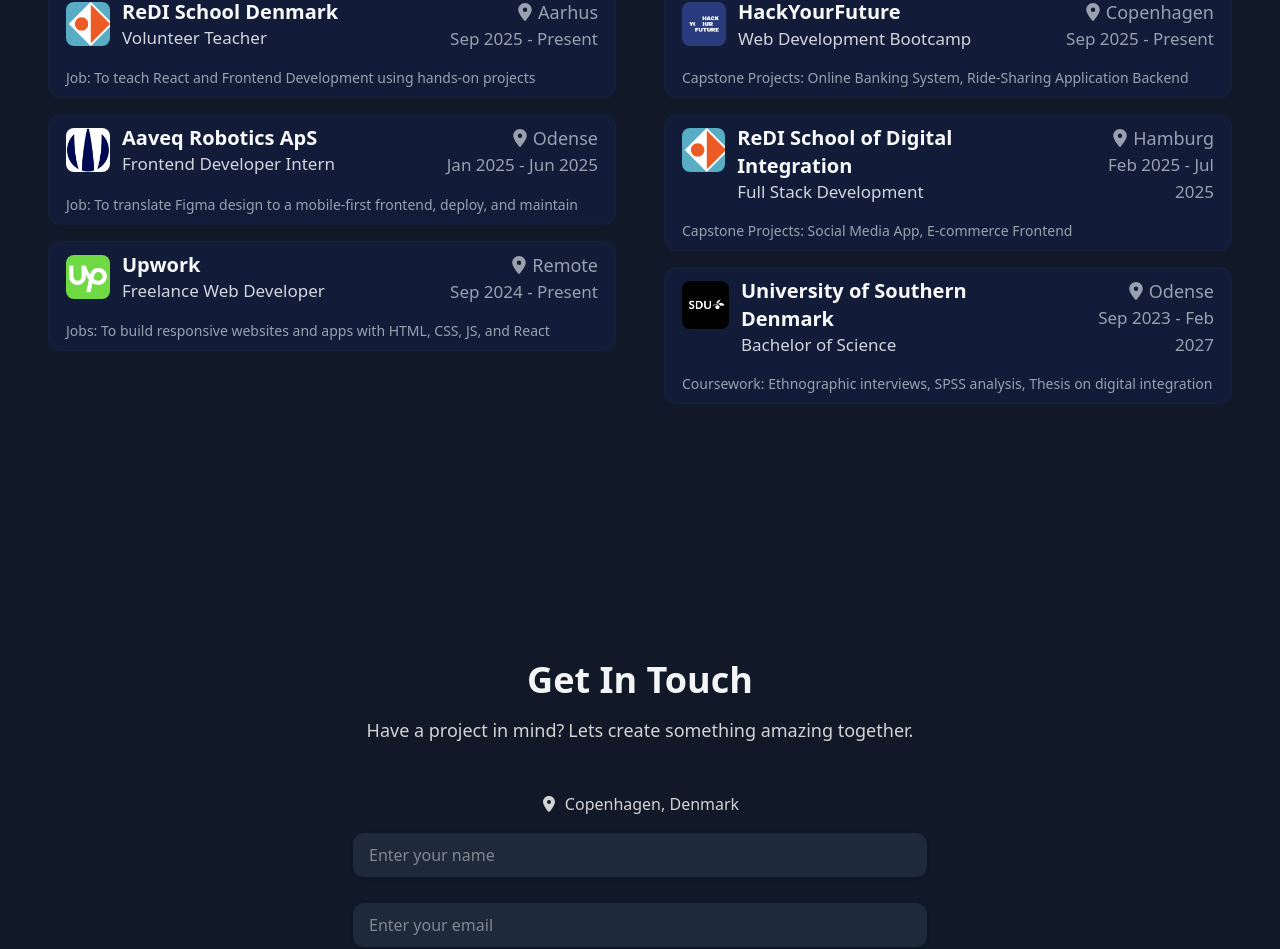
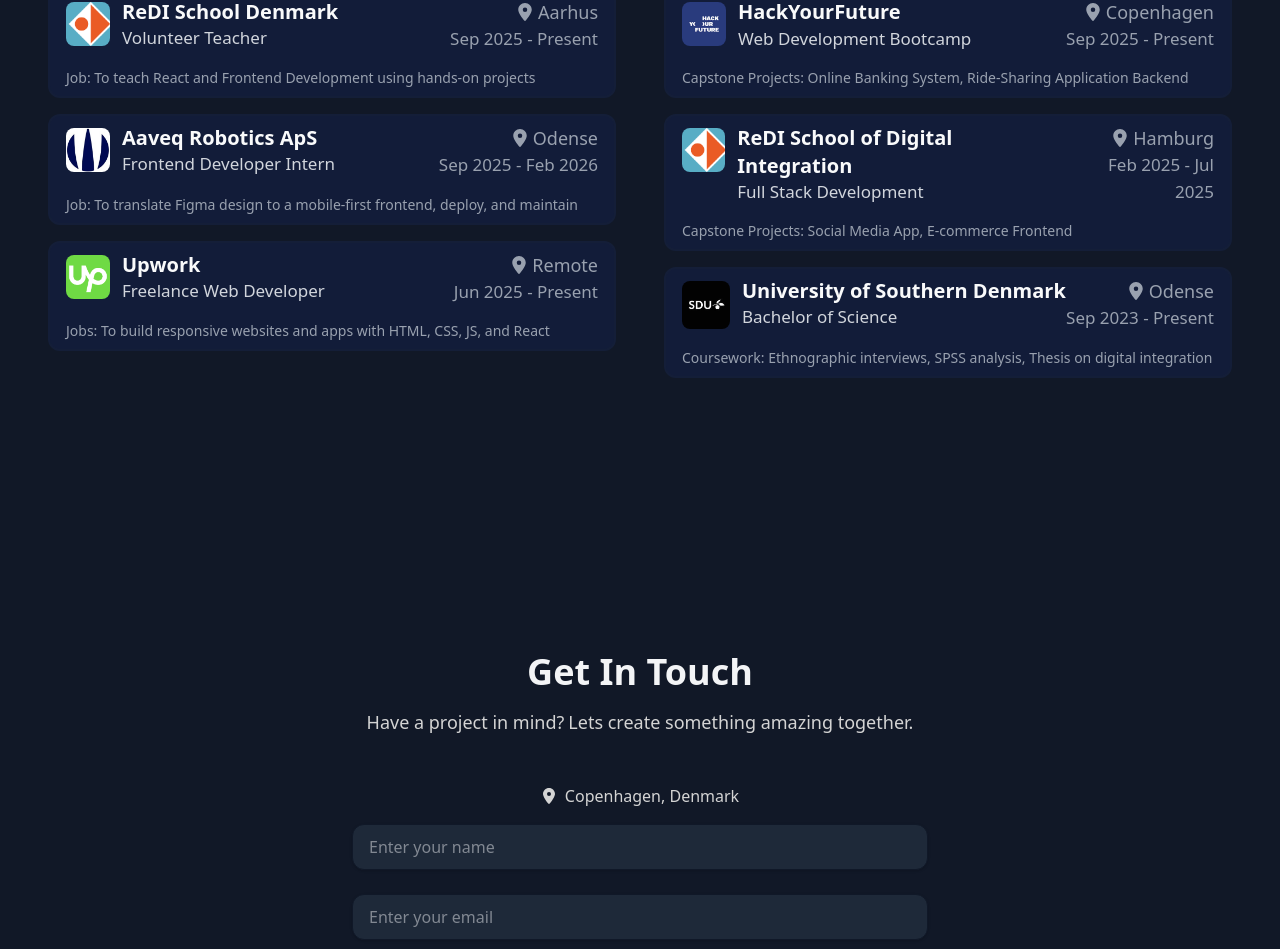
Before and after one commit to priyoarman/priyoarman, a Next.js app: page / in a window 1280 px wide. Shown: the part 2696-3645 px from the top of the page. Built offline with nearby package versions, Linux system fonts and the light colour scheme; no server answers.

Commit message:
Update Background.jsx

```diff
--- a/app/components/Background.jsx
+++ b/app/components/Background.jsx
@@ -88,7 +88,7 @@
                         <FaLocationDot /> Odense
                       </h2>
                       <p className="hidden md:flex text-gray-400 md:text-[17px]">
-                          Jan 2025 - Jun 2025
+                          Sep 2025 - Feb 2026
                         </p>
                     </div>
                   </div>
@@ -126,7 +126,7 @@
                         <FaLocationDot /> Remote
                       </h2>
                       <p className="hidden md:flex text-gray-400 md:text-[17px]">
-                          Sep 2024 - Present
+                          Jun 2025 - Present
                         </p>
                     </div>
                   </div>
@@ -249,7 +249,7 @@
                         <FaLocationDot /> Odense
                       </h2>
                       <p className="hidden md:flex text-gray-400 md:text-[17px]">
-                          Sep 2023 - Feb 2027
+                          Sep 2023 - Present
                         </p>
                     </div>
                   </div>
```
